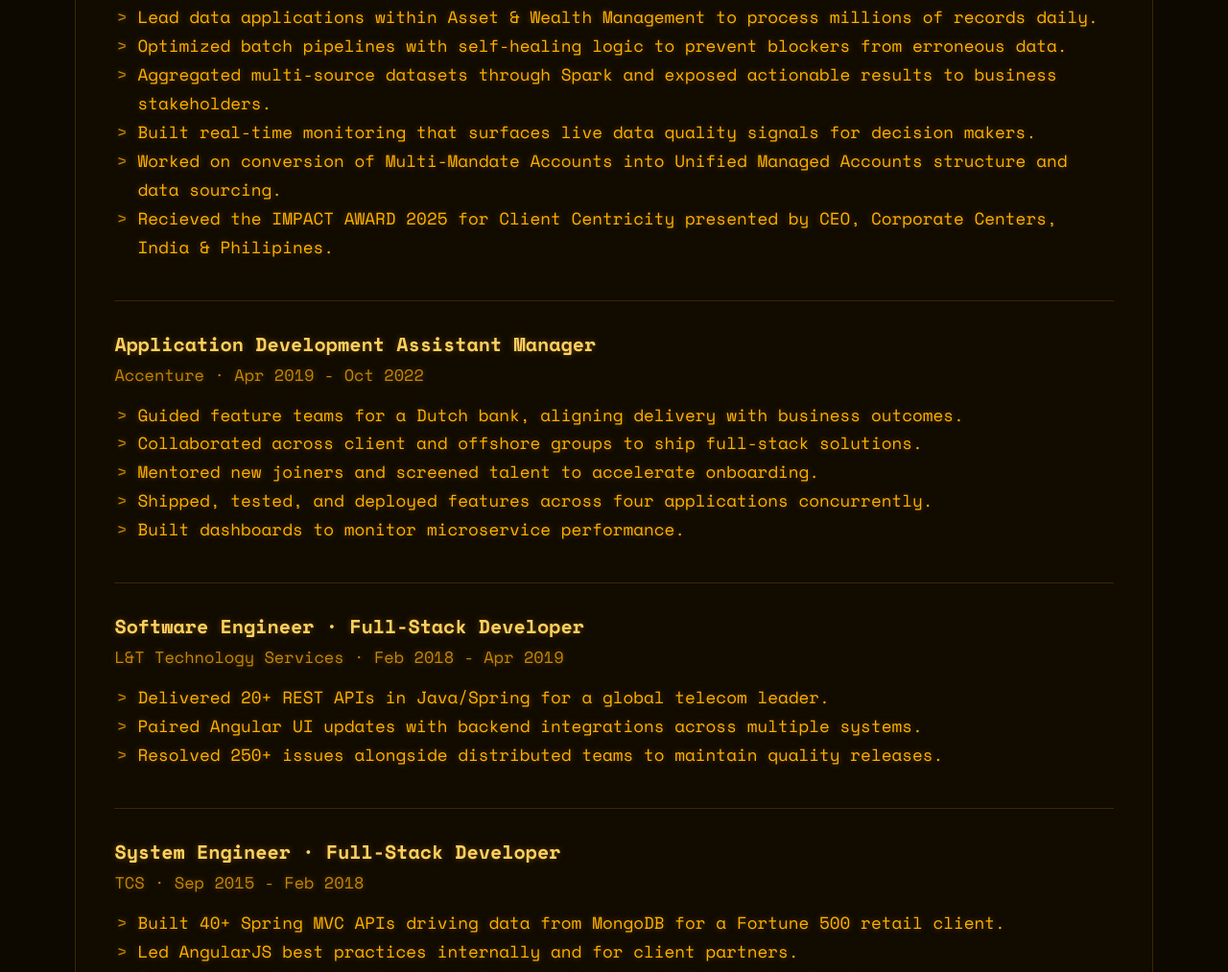
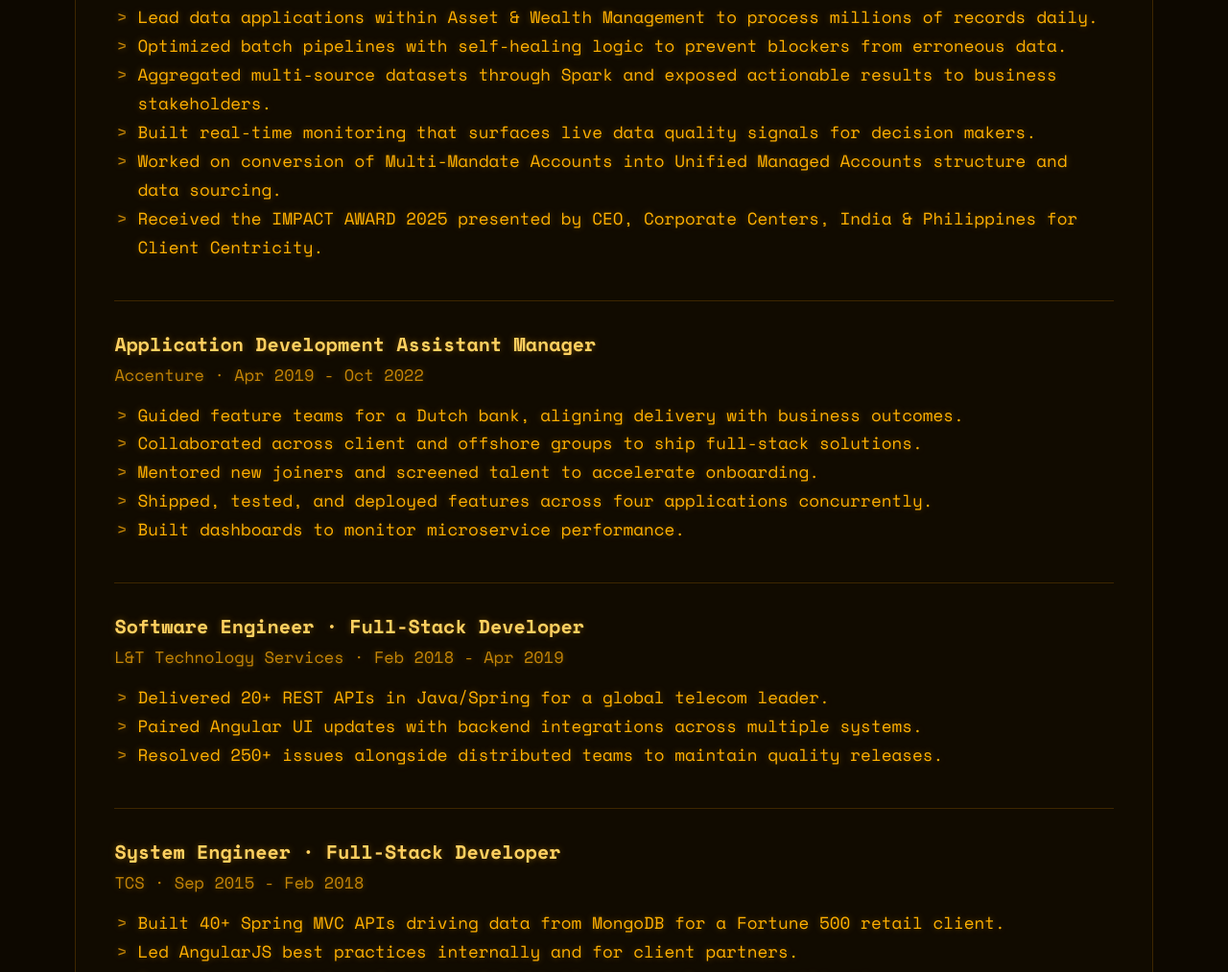
Before and after one commit to chatterjeesoumya5327/chatterjeesoumya5327.github.io, a plain HTML site: page index.html in a window 1280 px wide. Shown: the part 2031-3044 px from the top of the page at 96% size. Drawn offline with nearby package versions, Linux system fonts and the light colour scheme.

Commit message:
CV update

```diff
--- a/index.html
+++ b/index.html
@@ -143,7 +143,7 @@
                         <li>Aggregated multi-source datasets through Spark and exposed actionable results to business stakeholders.</li>
                         <li>Built real-time monitoring that surfaces live data quality signals for decision makers.</li>
                         <li>Worked on conversion of Multi-Mandate Accounts into Unified Managed Accounts structure and data sourcing.</li>
-						<li>Recieved the IMPACT AWARD 2025 for Client Centricity presented by CEO, Corporate Centers, India & Philipines.</li>
+						<li>Received the IMPACT AWARD 2025 presented by CEO, Corporate Centers, India & Philippines for Client Centricity.</li>
                     </ul>
                 </article>
                 <article>
```
Also changed, not shown: 1 other file.
